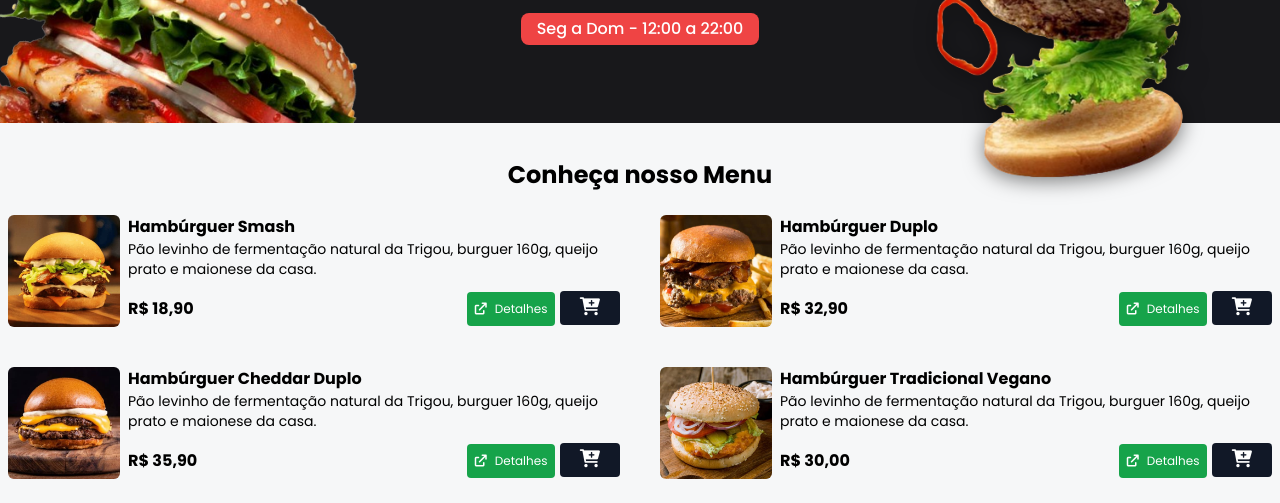
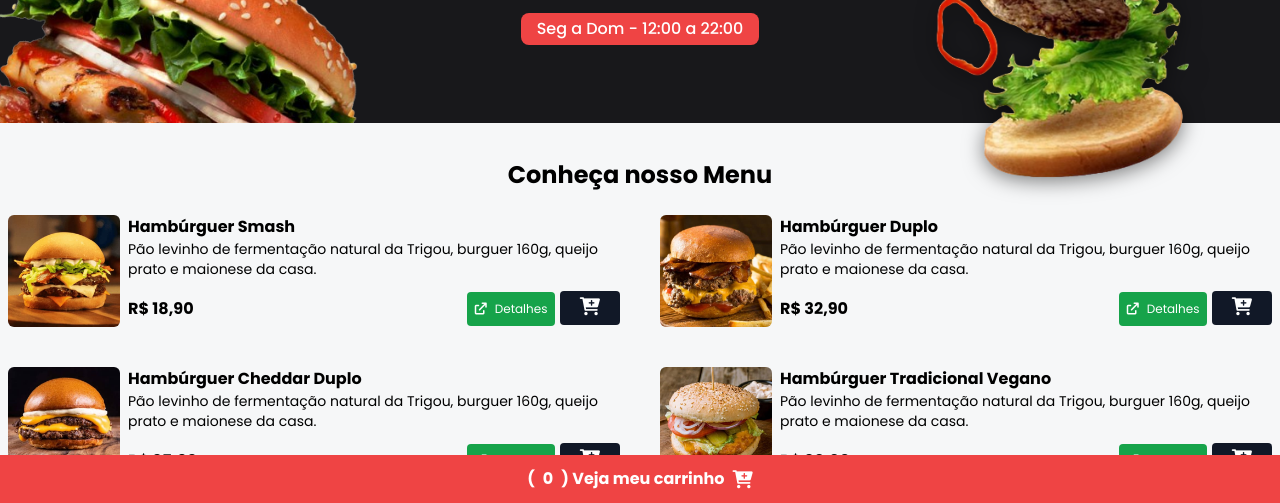
Before and after one commit to RaffaHr/Burger-menu, a website: page index.html in a window 1280 px wide. Shown: the part 297-800 px from the top of the page. Drawn offline with Linux system fonts and the light colour scheme.

Commit message:
style: estilizações gerais

```diff
--- a/index.html
+++ b/index.html
@@ -511,7 +511,7 @@
   <!-- FIM TOAST -->
   <!-- BUTTON CART FOOTER -->
 
-  <footer class="w-full bg-red-500 py-3 bottom-0 z-40 flex items-center justify-center">
+  <footer class="fixed w-full bg-red-500 py-3 bottom-0 z-40 flex items-center justify-center">
     <button class="flex items-center gap-2 text-white font-bold" id="cart-btn">
       (<span id="cart-count">0</span>)
       Veja meu carrinho
```
